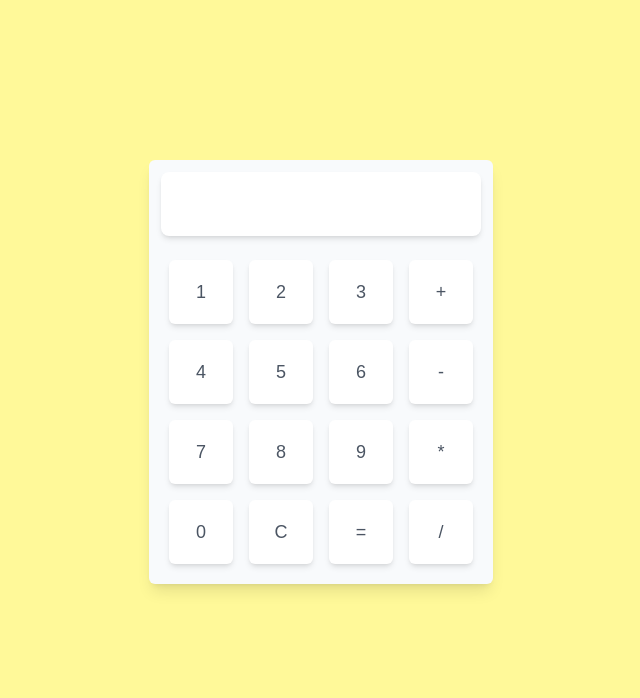
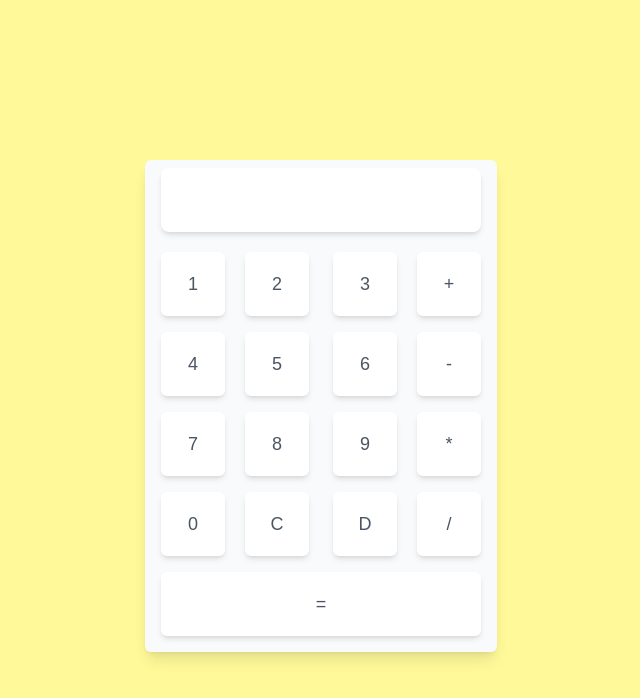
Before and after one commit to AssiduousPirate/react-tailwindcss-calculator, a React (Create React App) app: page / in a window 1280 px wide. Shown: the top 698 px of the page, without its empty margins (319-959 px from the left). Built offline with nearby package versions, Linux system fonts and the light colour scheme.

Commit message:
added UI improvement

```diff
--- a/src/calculator.jsx
+++ b/src/calculator.jsx
@@ -36,33 +36,41 @@ export default class Calculator extends React.Component{
             })
         }
     }
+
+    deleteLastInput = () => {
+        this.setState((prevState) => ({
+            output: prevState.output.slice(0, -1),
+        }));
+    };
     render(){
         const { output } = this.state
         return(
             <>
                 <div>
-                    <div className="bg-slate-50 rounded-md p-3 shadow-lg">
-                        <input type="text" className="text-3xl text-right h-16 w-80 pr-4 bg-white border-none rounded-lg shadow-md mb-4 pointer-events-none" value={output.toLocaleString('en-US')} readonly /><br />
+                    <div className="bg-slate-50 rounded-md p-2 shadow-lg">
+                        <input type="text" className="text-3xl text-right h-16 w-80 bg-white border-none rounded-lg shadow-md mx-2 mb-3 pointer-events-none" value={output.toLocaleString('en-US')} readonly /><br />
 
-                        <button className="w-16 h-16 text-lg m-2 rounded-md shadow-md bg-white text-gray-600 focus:outline-none hover:bg-gray-100 active:shadow-none" onClick={() => this.addDigit(1)}>1</button>
-                        <button className="w-16 h-16 text-lg m-2 rounded-md shadow-md bg-white text-gray-600 focus:outline-none hover:bg-gray-100 active:shadow-none" onClick={() => this.addDigit(2)}>2</button>
-                        <button className="w-16 h-16 text-lg m-2 rounded-md shadow-md bg-white text-gray-600 focus:outline-none hover:bg-gray-100 active:shadow-none" onClick={() => this.addDigit(3)}>3</button>
-                        <button className="w-16 h-16 text-lg m-2 rounded-md shadow-md bg-white text-gray-600 focus:outline-none hover:bg-gray-100 active:shadow-none" onClick={() => this.addOperator('+')}>+</button><br />
+                        <button className="w-16 h-16 text-lg mx-2 my-2 rounded-md shadow-md bg-white text-gray-600 focus:outline-none hover:bg-gray-100 active:shadow-none" onClick={() => this.addDigit(1)}>1</button>
+                        <button className="w-16 h-16 text-lg mx-3 my-2 rounded-md shadow-md bg-white text-gray-600 focus:outline-none hover:bg-gray-100 active:shadow-none" onClick={() => this.addDigit(2)}>2</button>
+                        <button className="w-16 h-16 text-lg mx-3 my-2 rounded-md shadow-md bg-white text-gray-600 focus:outline-none hover:bg-gray-100 active:shadow-none" onClick={() => this.addDigit(3)}>3</button>
+                        <button className="w-16 h-16 text-lg mx-2 my-2 rounded-md shadow-md bg-white text-gray-600 focus:outline-none hover:bg-gray-100 active:shadow-none" onClick={() => this.addOperator('+')}>+</button><br />
 
-                        <button className="w-16 h-16 text-lg m-2 rounded-md shadow-md bg-white text-gray-600 focus:outline-none hover:bg-gray-100 active:shadow-none" onClick={() => this.addDigit(4)}>4</button>
-                        <button className="w-16 h-16 text-lg m-2 rounded-md shadow-md bg-white text-gray-600 focus:outline-none hover:bg-gray-100 active:shadow-none" onClick={() => this.addDigit(5)}>5</button>
-                        <button className="w-16 h-16 text-lg m-2 rounded-md shadow-md bg-white text-gray-600 focus:outline-none hover:bg-gray-100 active:shadow-none" onClick={() => this.addDigit(6)}>6</button>
-                        <button className="w-16 h-16 text-lg m-2 rounded-md shadow-md bg-white text-gray-600 focus:outline-none hover:bg-gray-100 active:shadow-none" onClick={() => this.addOperator('-')}>-</button><br />
+                        <button className="w-16 h-16 text-lg mx-2 my-2 rounded-md shadow-md bg-white text-gray-600 focus:outline-none hover:bg-gray-100 active:shadow-none" onClick={() => this.addDigit(4)}>4</button>
+                        <button className="w-16 h-16 text-lg mx-3 my-2 rounded-md shadow-md bg-white text-gray-600 focus:outline-none hover:bg-gray-100 active:shadow-none" onClick={() => this.addDigit(5)}>5</button>
+                        <button className="w-16 h-16 text-lg mx-3 my-2 rounded-md shadow-md bg-white text-gray-600 focus:outline-none hover:bg-gray-100 active:shadow-none" onClick={() => this.addDigit(6)}>6</button>
+                        <button className="w-16 h-16 text-lg mx-2 my-2 rounded-md shadow-md bg-white text-gray-600 focus:outline-none hover:bg-gray-100 active:shadow-none" onClick={() => this.addOperator('-')}>-</button><br />
 
-                        <button className="w-16 h-16 text-lg m-2 rounded-md shadow-md bg-white text-gray-600 focus:outline-none hover:bg-gray-100 active:shadow-none" onClick={() => this.addDigit(7)}>7</button>
-                        <button className="w-16 h-16 text-lg m-2 rounded-md shadow-md bg-white text-gray-600 focus:outline-none hover:bg-gray-100 active:shadow-none" onClick={() => this.addDigit(8)}>8</button>
-                        <button className="w-16 h-16 text-lg m-2 rounded-md shadow-md bg-white text-gray-600 focus:outline-none hover:bg-gray-100 active:shadow-none" onClick={() => this.addDigit(9)}>9</button>
-                        <button className="w-16 h-16 text-lg m-2 rounded-md shadow-md bg-white text-gray-600 focus:outline-none hover:bg-gray-100 active:shadow-none" onClick={() => this.addOperator('*')}>*</button><br />
+                        <button className="w-16 h-16 text-lg mx-2 my-2 rounded-md shadow-md bg-white text-gray-600 focus:outline-none hover:bg-gray-100 active:shadow-none" onClick={() => this.addDigit(7)}>7</button>
+                        <button className="w-16 h-16 text-lg mx-3 my-2 rounded-md shadow-md bg-white text-gray-600 focus:outline-none hover:bg-gray-100 active:shadow-none" onClick={() => this.addDigit(8)}>8</button>
+                        <button className="w-16 h-16 text-lg mx-3 my-2 rounded-md shadow-md bg-white text-gray-600 focus:outline-none hover:bg-gray-100 active:shadow-none" onClick={() => this.addDigit(9)}>9</button>
+                        <button className="w-16 h-16 text-lg mx-2 my-2 rounded-md shadow-md bg-white text-gray-600 focus:outline-none hover:bg-gray-100 active:shadow-none" onClick={() => this.addOperator('*')}>*</button><br />
 
-                        <button className="w-16 h-16 text-lg m-2 rounded-md shadow-md bg-white text-gray-600 focus:outline-none hover:bg-gray-100 active:shadow-none" onClick={() => this.addDigit(0)}>0</button>
-                        <button className="w-16 h-16 text-lg m-2 rounded-md shadow-md bg-white text-gray-600 focus:outline-none hover:bg-gray-100 active:shadow-none" onClick={() => this.clearOutput()}>C</button>
-                        <button className="w-16 h-16 text-lg m-2 rounded-md shadow-md bg-white text-gray-600 focus:outline-none hover:bg-gray-100 active:shadow-none" onClick={() => this.calculate()}>=</button>
-                        <button className="w-16 h-16 text-lg m-2 rounded-md shadow-md bg-white text-gray-600 focus:outline-none hover:bg-gray-100 active:shadow-none" onClick={() => this.addOperator('/')}>/</button><br />
+                        <button className="w-16 h-16 text-lg mx-2 my-2 rounded-md shadow-md bg-white text-gray-600 focus:outline-none hover:bg-gray-100 active:shadow-none" onClick={() => this.addDigit(0)}>0</button>
+                        <button className="w-16 h-16 text-lg mx-3 my-2 rounded-md shadow-md bg-white text-gray-600 focus:outline-none hover:bg-gray-100 active:shadow-none" onClick={() => this.clearOutput()}>C</button>
+                        <button className="w-16 h-16 text-lg mx-3 my-2 rounded-md shadow-md bg-white text-gray-600 focus:outline-none hover:bg-gray-100 active:shadow-none" onClick={() => this.deleteLastInput()}>D</button>
+                        <button className="w-16 h-16 text-lg mx-2 my-2 rounded-md shadow-md bg-white text-gray-600 focus:outline-none hover:bg-gray-100 active:shadow-none" onClick={() => this.addOperator('/')}>/</button><br />
+
+                        <button className="w-80 h-16 text-lg m-2 rounded-md shadow-md bg-white text-gray-600 focus:outline-none hover:bg-gray-100 active:shadow-none" onClick={() => this.calculate()}>=</button>
                     </div>
                 </div>
             </>
```
Also changed, not shown: 1 other file (tests, documents, lock files or other folders).
